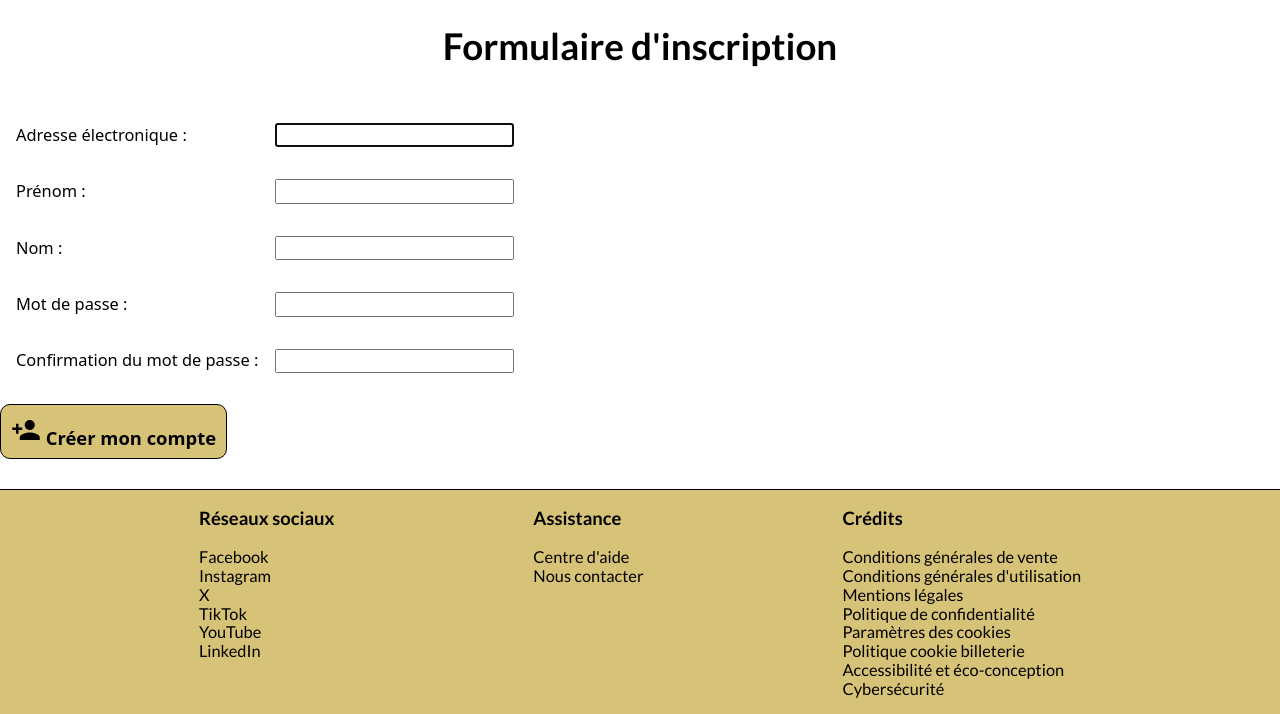
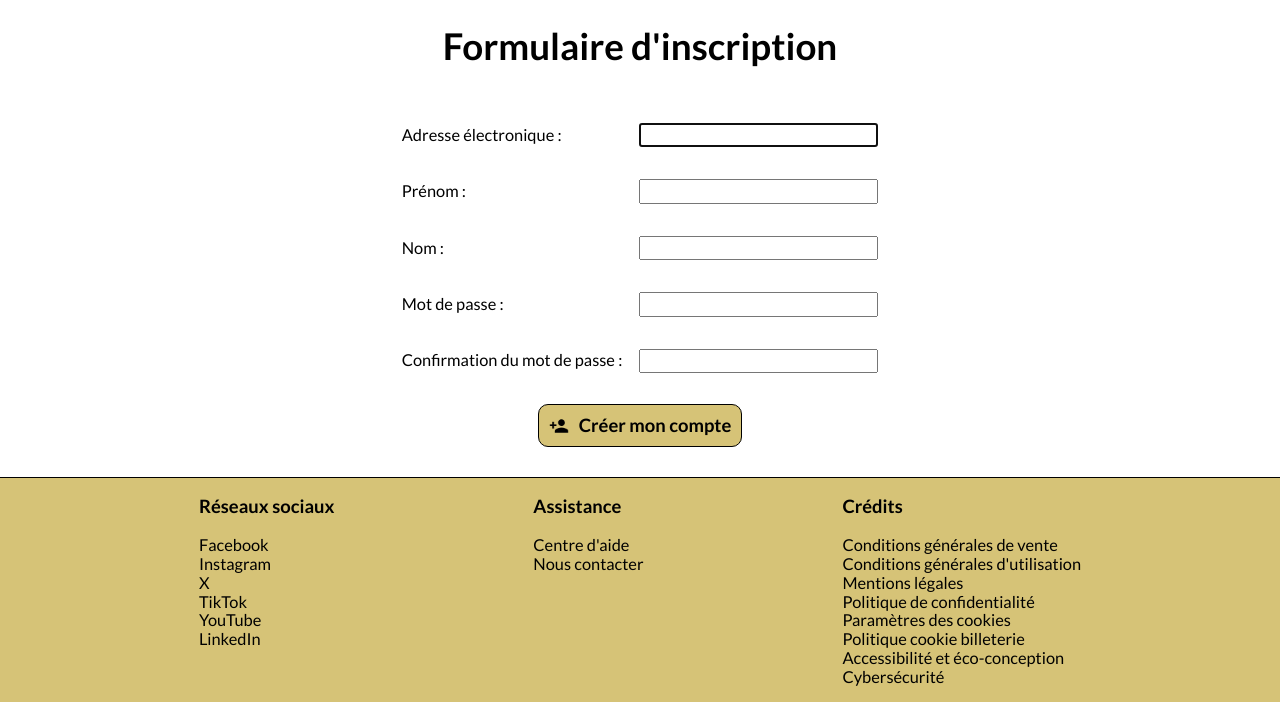
Before and after one commit to eddy-lefranc/bloc_3_python, a Django app: page /accounts/signup/ in a window 1280 px wide. Shown: the part 104-818 px from the top of the page. Run offline with Django 5.2, Linux system fonts and the light colour scheme; some libraries are stand-ins or nearby versions.

Commit message:
Modification de classes CSS dans les attributs HTML suite refactorisation CSS

```diff
--- a/olympic_games_ticketing/accounts/templates/accounts/includes/authentication-form.html
+++ b/olympic_games_ticketing/accounts/templates/accounts/includes/authentication-form.html
@@ -1,29 +1,36 @@
 {% load static %}
 
-<form method="post" class="form flex-column">
+<form method="post" class="flex flex-align-center flex-column">
   {% csrf_token %}
   <table class="form-table">
     {% for field in form %}
     <tr>
-      <td class="text-sm lato-regular">{{ field.label_tag }}</td>
+      <td class="lato lato-regular text-sm">{{ field.label_tag }}</td>
       <td>{{ field }}</td>
     </tr>
     {% if field.errors %} {% for error in field.errors %}
     <tr>
       <td></td>
-      <td class="text-sm error-message lato-bold">{{ error }}</td>
+      <td class="error-message lato lato-bold text-sm">{{ error }}</td>
     </tr>
     {% endfor %} {% endif %} {% endfor %}
   </table>
-  <button type="submit" class="button text-base lato-bold background-primary">
-    <img src="{% static button_icon %}" alt="{{ button_alt }}" />
+  <button
+    type="submit"
+    class="background-primary button flex flex-align-center lato lato-bold text-base"
+  >
+    <img
+      src="{% static button_icon %}"
+      alt="{{ button_alt }}"
+      class="button-image"
+    />
     {{ button_text }}
   </button>
   {% if messages %}
   <div>
     {% for message in messages %}
     <p
-      class="lato-bold text-sm {% if error_messages %}error-message{% endif %} form-submission-message"
+      class="form-submission-message {% if error_messages %}error-message{% endif %} lato lato-bold text-sm"
     >
       {{ message }}
     </p>
```
